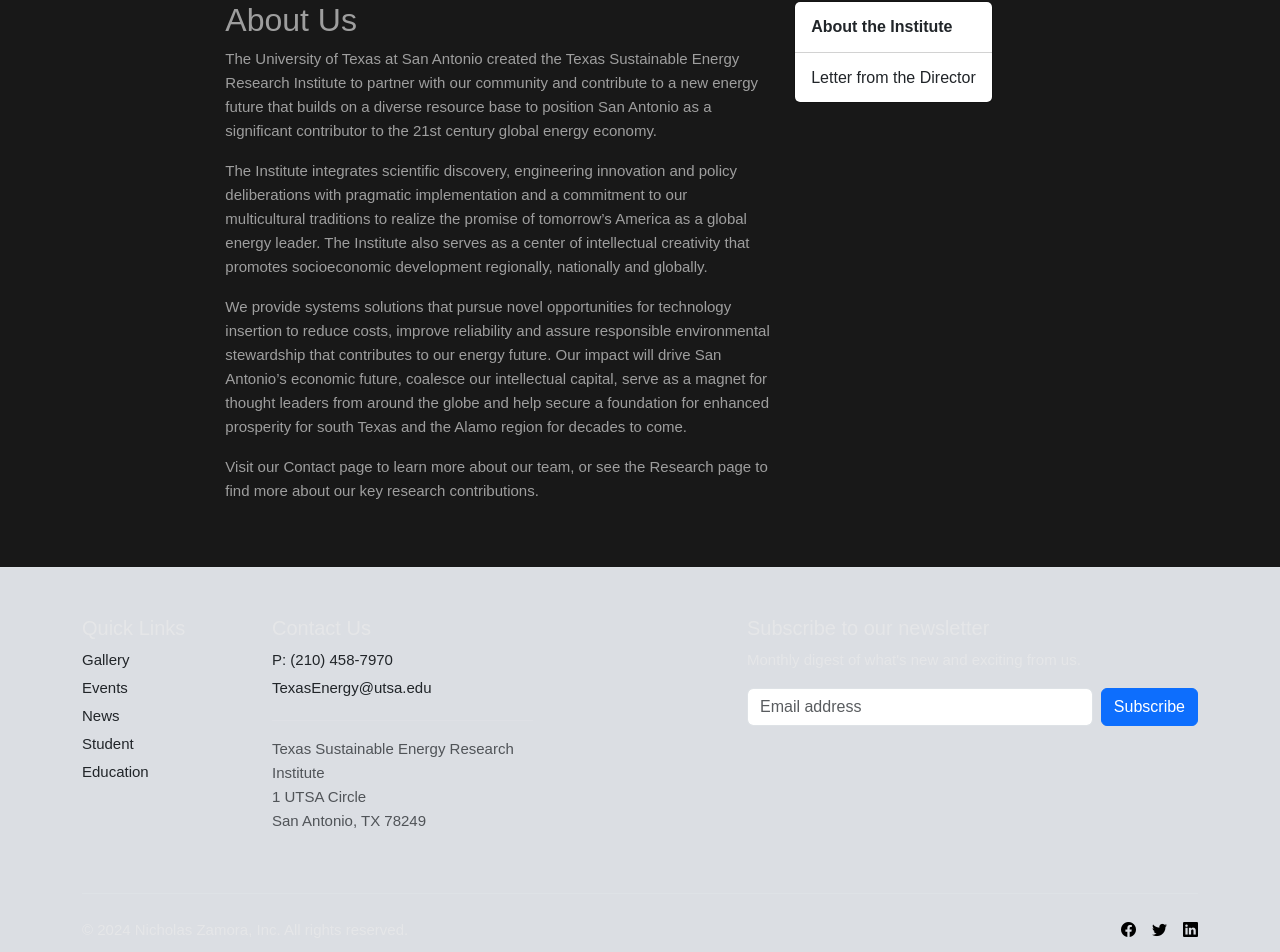
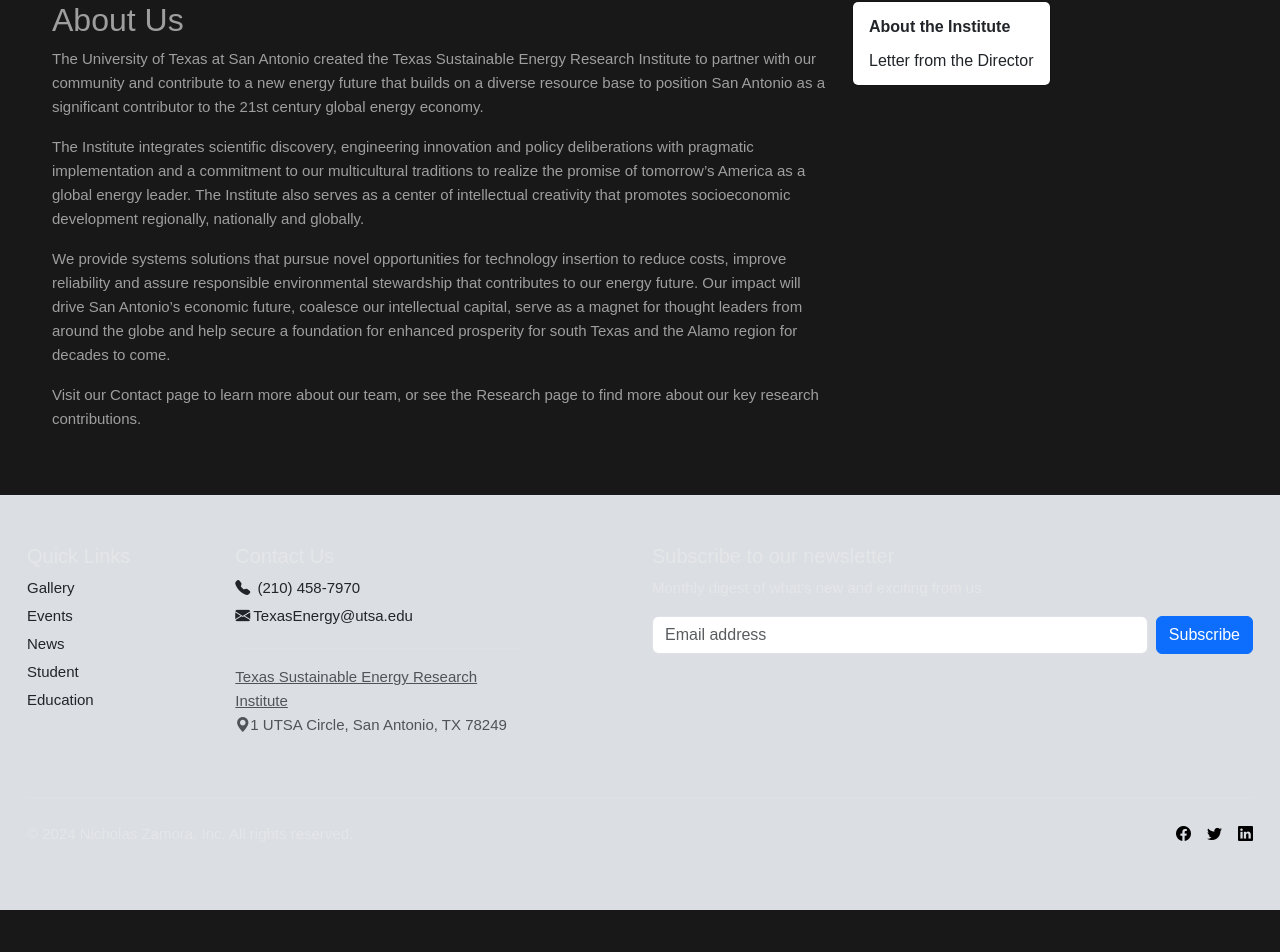
Before and after one commit to nmzamora/VueSite, a Vue app: page /about in a window 1280 px wide. Shown: the part 377-1329 px from the top of the page. After the commit the page ends 1287 px from the top, so only its background shows below. Built offline with nearby package versions, Linux system fonts and the light colour scheme.

Commit message:
Added sidebar

```diff
--- a/src/assets/base.css
+++ b/src/assets/base.css
@@ -71,6 +71,7 @@
   -webkit-font-smoothing: antialiased;
   -moz-osx-font-smoothing: grayscale;
 }
-main{
-  min-width: 1000px;
+
+.interiorPage{
+  max-width: 1200px;
 }
--- a/src/components/FooterView.vue
+++ b/src/components/FooterView.vue
@@ -1,6 +1,6 @@
 <template>
   <footer class="border-top footer-background-utsa">
-    <div class="container">
+    <div class="container footer-width">
       <footer class="py-5 footer-background-utsa">
         <div class="row">
           <div class="col-6 col-md-2 mb-3">
@@ -28,24 +28,27 @@
             <h5>Contact Us</h5>
             <ul class="nav flex-column">
               <li class="nav-item mb-1">
-                <a href="tel:2104587970" class="nav-link p-0 text-body">P: (210) 458-7970</a>
+                <a href="tel:2104587970" class="nav-link p-0 text-body"
+                  ><i class="bi bi-telephone-fill nav-bi"></i> (210) 458-7970</a
+                >
               </li>
               <li class="nav-item mb-1">
                 <a href="mailto:TexasEnergy@utsa.edu" class="nav-link p-0 text-body"
-                  >TexasEnergy@utsa.edu</a
+                  ><i class="bi bi-envelope-fill nav-bi"></i>TexasEnergy@utsa.edu</a
                 >
               </li>
               <li class="nav-item mb-1">
                 <hr />
                 <p class="p-0 text-body-secondary">
-                  Texas Sustainable Energy Research Institute<br />1 UTSA Circle<br />San Antonio,
-                  TX 78249
+                  <span class="text-decoration-underline"
+                    >Texas Sustainable Energy Research Institute</span
+                  ><br /><i class="bi bi-geo-alt-fill"></i>1 UTSA Circle, San Antonio, TX 78249
                 </p>
               </li>
             </ul>
           </div>
 
-          <div class="col-md-5 offset-md-2 mb-3">
+          <div class="col-md-6 offset-md-1 mb-3">
             <form>
               <h5>Subscribe to our newsletter</h5>
               <p>Monthly digest of what's new and exciting from us.</p>
@@ -90,6 +93,13 @@
   </footer>
 </template>
 <style scoped>
+.footer-width {
+  max-width: 1250px;
+}
+
+.nav-bi {
+  padding-right: 3px;
+}
 .nav-utsa {
   color: #0c2340;
 }
--- /dev/null
+++ b/src/components/SidebarView.vue
@@ -0,0 +1,29 @@
+<template>
+  <ul class="dropdown-menu show">
+    <li>
+      <span class="dropdown-item-text" style="font-weight: bold">{{ title }}</span>
+    </li>
+    <li v-for="(item, index) in items" :key="index">
+      <router-link class="dropdown-item" :to="item.to">{{ item.label }}</router-link>
+    </li>
+  </ul>
+</template>
+
+<script setup>
+import { RouterLink } from 'vue-router'
+</script>
+
+<script>
+export default {
+  props: {
+    title: {
+      type: String,
+      required: true
+    },
+    items: {
+      type: Array,
+      required: true
+    }
+  }
+}
+</script>
--- a/src/views/About/LetterFromTheDirectorView.vue
+++ b/src/views/About/LetterFromTheDirectorView.vue
@@ -4,7 +4,7 @@
 <template>
   <div class="container mt-2 mb-5 col-8">
     <BreadcrumbView :items="breadcrumbItems" />
-    <div class="row">
+    <div class="container row">
       <h2>A Letter from the Director</h2>
       <div class="col-md-2">
         <img
@@ -27,19 +27,6 @@
           life and standards of living of our local community.
         </p>
       </div>
-      <div class="col-md-2">
-        <ul class="dropdown-menu show">
-          <li>
-            <span class="dropdown-item-text" style="font-weight: bold">About the Institute</span>
-          </li>
-          <li><hr class="dropdown-divider" /></li>
-          <li>
-            <a class="dropdown-item" href="/About/LetterFromTheDirector"
-              >Letter from the Director</a
-            >
-          </li>
-        </ul>
-      </div>
     </div>
   </div>
 </template>
@@ -58,3 +45,4 @@
   }
 }
 </script>
+<style scoped></style>
--- a/src/views/AboutView.vue
+++ b/src/views/AboutView.vue
@@ -1,8 +1,10 @@
 <script setup>
 import BreadcrumbView from '@/components/BreadcrumbView.vue'
+import DropdownView from '@/components/SidebarView.vue'
+import { ref } from 'vue'
 </script>
 <template>
-  <div class="container mt-2 mb-5 col-8">
+  <div class="container mt-2 mb-5 interiorPage">
     <BreadcrumbView :items="breadcrumbItems" />
     <div class="row">
       <div class="col-md-8">
@@ -34,29 +36,28 @@
         </p>
       </div>
       <div class="col-md-2">
-        <ul class="dropdown-menu show">
-          <li>
-            <span class="dropdown-item-text" style="font-weight: bold">About the Institute</span>
-          </li>
-          <li><hr class="dropdown-divider" /></li>
-          <li>
-            <a class="dropdown-item" href="/About/LetterFromTheDirector"
-              >Letter from the Director</a
-            >
-          </li>
-        </ul>
+        <DropdownView :title="dropdownTitle" :items="dropdownItems" />
       </div>
     </div>
   </div>
 </template>
 <script>
+const breadcrumbItems = ref([{ label: 'About', to: '/about' }]) // Initialize with default breadcrumb
+const dropdownTitle = ref('About the Institute')
+const dropdownItems = ref([
+  { label: 'Letter from the Director', to: '/about/letterfromthedirector' }
+])
+
 export default {
   components: {
-    BreadcrumbView
+    BreadcrumbView,
+    DropdownView
   },
-  data() {
+  setup() {
     return {
-      breadcrumbItems: [{ label: 'About', to: '/about' }]
+      breadcrumbItems,
+      dropdownTitle,
+      dropdownItems
     }
   }
 }
--- a/src/views/HomeView.vue
+++ b/src/views/HomeView.vue
@@ -40,7 +40,7 @@
                 <p class="opacity-75">
                   TSERI meets with CPS Executives to discuss projects. Click here to see more.
                 </p>
-                <p><a class="btn btn-lg btn-primary" href="#">Sign up today</a></p>
+                <p><a class="btn btn-lg btn-utsa" href="#">Sign up today</a></p>
               </div>
             </div>
           </div>
@@ -58,7 +58,7 @@
                   Supercritical Carbon Dioxide (sCO2) Power Generation for Renewable Energy
                   Extraction. Click here for more information.
                 </p>
-                <p><a class="btn btn-lg btn-primary" href="#">Learn more</a></p>
+                <p><a class="btn btn-lg btn-utsa" href="#">Learn more</a></p>
               </div>
             </div>
           </div>
@@ -76,7 +76,7 @@
                   Development of Autonomous Soft Robotic Solar Tracking System. Click here for more
                   information.
                 </p>
-                <p><a class="btn btn-lg btn-primary" href="#">Browse gallery</a></p>
+                <p><a class="btn btn-lg btn-utsa" href="#">Browse gallery</a></p>
               </div>
             </div>
           </div>
@@ -106,61 +106,61 @@
       <div class="row g-0">
         <div class="col">
           <div class="card">
-            <h3><i class="bi bi-vinyl-fill"></i></h3>
+            <i class="bi bi-vinyl-fill"></i>
             <h4>Text</h4>
           </div>
         </div>
         <div class="col">
           <div class="card">
-            <h3><i class="bi bi-vinyl-fill"></i></h3>
+            <i class="bi bi-vinyl-fill"></i>
             <h4>Text</h4>
           </div>
         </div>
         <div class="col">
           <div class="card">
-            <h3><i class="bi bi-vinyl-fill"></i></h3>
+            <i class="bi bi-vinyl-fill"></i>
             <h4>Text</h4>
           </div>
         </div>
         <div class="col">
           <div class="card">
-            <h3><i class="bi bi-vinyl-fill"></i></h3>
+            <i class="bi bi-vinyl-fill"></i>
             <h4>Text</h4>
           </div>
         </div>
         <div class="col">
           <div class="card">
-            <h3><i class="bi bi-vinyl-fill"></i></h3>
+            <i class="bi bi-vinyl-fill"></i>
             <h4>Text</h4>
           </div>
         </div>
         <div class="col">
           <div class="card">
-            <h3><i class="bi bi-vinyl-fill"></i></h3>
+            <i class="bi bi-vinyl-fill"></i>
             <h4>Text</h4>
           </div>
         </div>
         <div class="col">
           <div class="card">
-            <h3><i class="bi bi-vinyl-fill"></i></h3>
+            <i class="bi bi-vinyl-fill"></i>
             <h4>Text</h4>
           </div>
         </div>
         <div class="col">
           <div class="card">
-            <h3><i class="bi bi-vinyl-fill"></i></h3>
+            <i class="bi bi-vinyl-fill"></i>
             <h4>Text</h4>
           </div>
         </div>
         <div class="col">
           <div class="card">
-            <h3><i class="bi bi-vinyl-fill"></i></h3>
+            <i class="bi bi-vinyl-fill"></i>
             <h4>Text</h4>
           </div>
         </div>
         <div class="col">
           <div class="card">
-            <h3><i class="bi bi-vinyl-fill"></i></h3>
+            <i class="bi bi-vinyl-fill"></i>
             <h4>Text</h4>
           </div>
         </div>
@@ -181,6 +181,10 @@
 </template>
 
 <style scoped>
+.btn-utsa {
+  background-color: #0c2340;
+  color: white;
+}
 hr {
   border-width: 3px;
   width: 75%;
```
